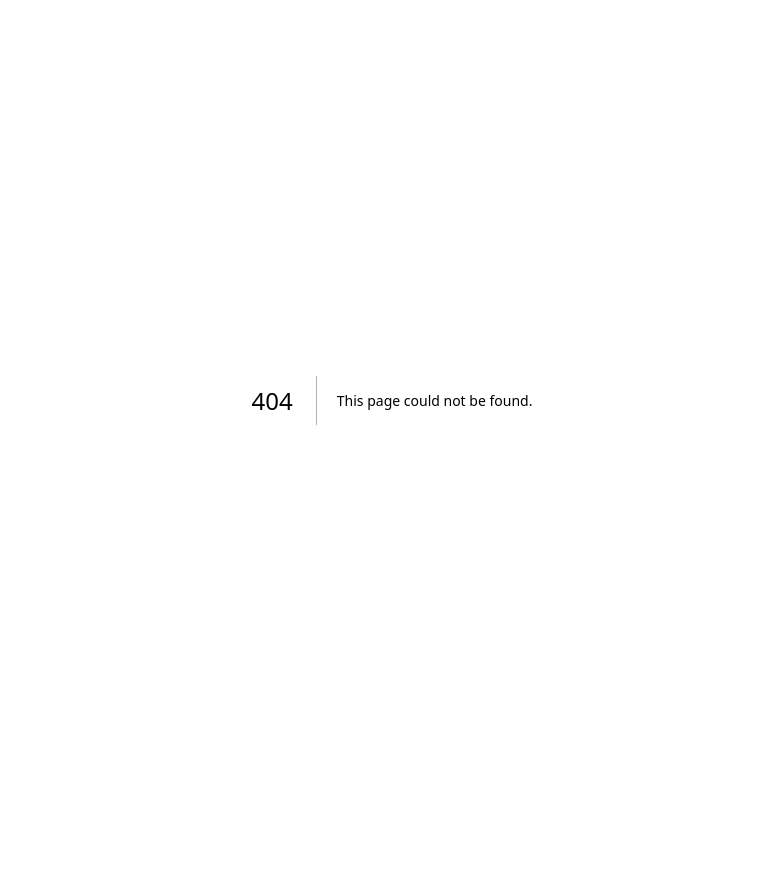
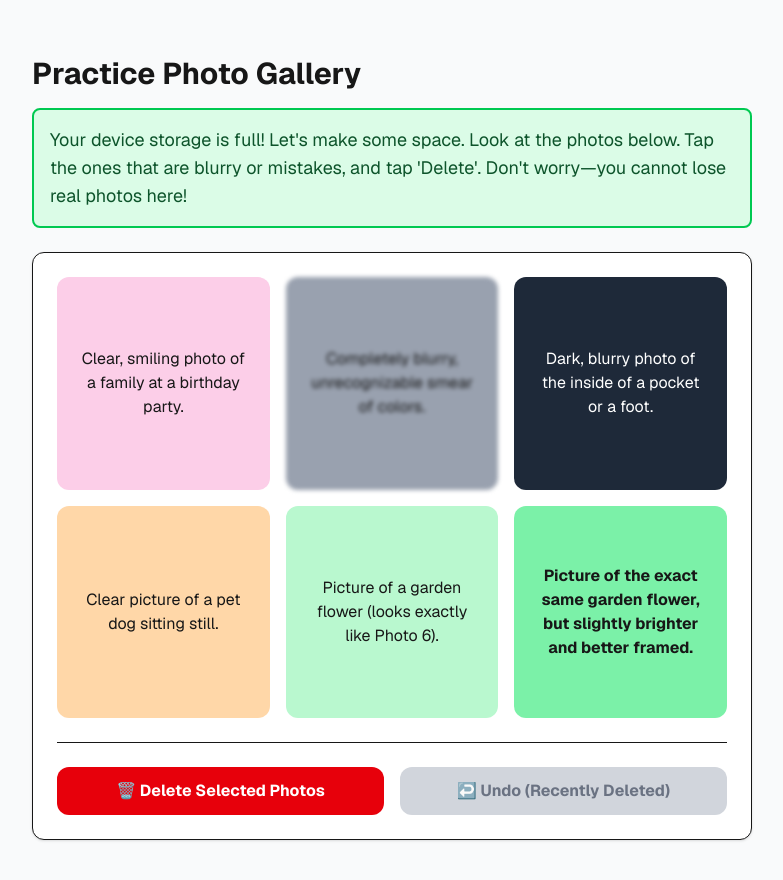
Before and after one commit to atullal/canopy, a Next.js app: page /storage-full-gallery in a window 1280 px wide. Before the commit this address had no page. Shown: the top 880 px of the page, without its empty margins (248-1031 px from the left). Before the commit the page ends 800 px from the top, so only its background shows below. Built offline with nearby package versions, Linux system fonts and the light colour scheme.

Commit message:
Build Storage Full Gallery simulator React components and telemetry

```diff
--- /dev/null
+++ b/app/components/StorageFullGallery.tsx
@@ -0,0 +1,148 @@
+"use client";
+
+import React, { useState } from 'react';
+import posthog from '../../utils/posthog';
+import scenarioData from '../../scenarios/storage-full-gallery.json';
+
+export default function StorageFullGallery() {
+  const [selectedIds, setSelectedIds] = useState<string[]>([]);
+  const [deletedIds, setDeletedIds] = useState<string[]>([]);
+  const [feedback, setFeedback] = useState<{ title: string; message: string; type: 'success' | 'failure' | 'info' } | null>(null);
+
+  const toggleSelect = (id: string) => {
+    if (selectedIds.includes(id)) {
+      setSelectedIds(selectedIds.filter(x => x !== id));
+    } else {
+      setSelectedIds([...selectedIds, id]);
+    }
+  };
+
+  const handleDelete = () => {
+    if (selectedIds.length === 0) {
+      setFeedback({
+        title: "No photos selected",
+        message: "Please tap on some photos to select them before clicking Delete.",
+        type: 'info'
+      });
+      return;
+    }
+
+    const newlyDeleted = [...deletedIds, ...selectedIds];
+    setDeletedIds(newlyDeleted);
+    setSelectedIds([]);
+
+    const deletedPhotos = scenarioData.photos.filter(p => newlyDeleted.includes(p.id));
+    const deletedKeepers = deletedPhotos.filter(p => p.isKeeper);
+    const deletedJunk = deletedPhotos.filter(p => !p.isKeeper);
+
+    if (deletedKeepers.length > 0) {
+      posthog.capture('keeper_deleted', { reason: 'deleted_keeper_photo' });
+      setFeedback({
+        title: scenarioData.feedback.gentleFailureKeeperDeleted.title,
+        message: scenarioData.feedback.gentleFailureKeeperDeleted.message,
+        type: 'failure'
+      });
+    } else if (deletedJunk.length < 3) {
+      setFeedback({
+        title: scenarioData.feedback.gentleFailureNotEnoughDeleted.title,
+        message: scenarioData.feedback.gentleFailureNotEnoughDeleted.message,
+        type: 'info'
+      });
+    } else {
+      setFeedback({
+        title: scenarioData.feedback.success.title,
+        message: scenarioData.feedback.success.message,
+        type: 'success'
+      });
+    }
+  };
+
+  const handleUndo = () => {
+    if (deletedIds.length === 0) return;
+    setDeletedIds([]);
+    setFeedback({
+      title: "Photos Restored",
+      message: "Your deleted photos have been brought back from the 'Recently Deleted' folder. You can try selecting the junk photos again!",
+      type: 'info'
+    });
+  };
+
+  const getBgColor = (type: string) => {
+    switch(type) {
+      case 'family': return 'bg-pink-200';
+      case 'blurry': return 'bg-gray-400 blur-[2px]';
+      case 'accidental': return 'bg-gray-800 text-white';
+      case 'pet': return 'bg-orange-200';
+      case 'duplicate': return 'bg-green-200';
+      case 'best-shot': return 'bg-green-300 font-bold';
+      default: return 'bg-gray-200';
+    }
+  };
+
+  return (
+    <div className="max-w-3xl mx-auto p-6 font-sans">
+      <h1 className="text-3xl font-bold mb-4">{scenarioData.title}</h1>
+      <div className="bg-green-100 border-2 border-green-500 p-4 rounded-lg text-lg mb-6 text-green-900">
+        {scenarioData.description}
+      </div>
+
+      <div className="bg-white p-6 border rounded-xl shadow-sm">
+        <div className="grid grid-cols-2 sm:grid-cols-3 gap-4 mb-6">
+          {scenarioData.photos.map((photo) => {
+            if (deletedIds.includes(photo.id)) return null;
+            const isSelected = selectedIds.includes(photo.id);
+            return (
+              <div
+                key={photo.id}
+                onClick={() => toggleSelect(photo.id)}
+                className={`relative aspect-square flex items-center justify-center p-4 text-center cursor-pointer rounded-xl border-4 transition-all duration-200 ${isSelected ? 'border-blue-500 scale-[0.98]' : 'border-transparent hover:opacity-90'} ${getBgColor(photo.type)}`}
+              >
+                {photo.description}
+                {isSelected && (
+                  <div className="absolute bottom-2 right-2 bg-blue-500 text-white w-6 h-6 rounded-full flex items-center justify-center font-bold shadow-md">
+                    ✓
+                  </div>
+                )}
+              </div>
+            );
+          })}
+        </div>
+
+        <div className="flex flex-col sm:flex-row gap-4 border-t pt-6">
+          <button
+            onClick={handleDelete}
+            className="flex-1 bg-red-600 text-white font-bold py-3 px-4 rounded-xl hover:bg-red-700 transition"
+          >
+            {scenarioData.actions.find(a => a.id === 'delete')?.label}
+          </button>
+          <button
+            onClick={handleUndo}
+            disabled={deletedIds.length === 0}
+            className={`flex-1 font-bold py-3 px-4 rounded-xl transition ${deletedIds.length > 0 ? 'bg-blue-600 text-white hover:bg-blue-700' : 'bg-gray-300 text-gray-500 cursor-not-allowed'}`}
+          >
+            {scenarioData.actions.find(a => a.id === 'undo')?.label}
+          </button>
+        </div>
+      </div>
+
+      {feedback && (
+        <div className="fixed inset-0 bg-black/60 flex items-center justify-center p-4 z-50">
+          <div className="bg-white p-8 rounded-2xl max-w-lg w-full text-center shadow-xl">
+            <h3 className={`text-2xl font-bold mb-4 ${feedback.type === 'failure' ? 'text-red-600' : feedback.type === 'success' ? 'text-green-600' : 'text-blue-600'}`}>
+              {feedback.title}
+            </h3>
+            <div className="text-lg text-gray-700 whitespace-pre-wrap mb-6 text-left">
+              {feedback.message}
+            </div>
+            <button
+              onClick={() => setFeedback(null)}
+              className="bg-blue-600 text-white font-bold py-3 px-8 rounded-xl hover:bg-blue-700 w-full"
+            >
+              Continue
+            </button>
+          </div>
+        </div>
+      )}
+    </div>
+  );
+}
--- a/app/page.tsx
+++ b/app/page.tsx
@@ -45,6 +45,18 @@ export default function Home() {
                 A safe space to practice reading text messages, looking for signs of scams, and safely deleting them without fear.
               </p>
             </a>
+
+            <a
+              href="/storage-full-gallery"
+              className="group block border border-gray-200 rounded-xl p-6 hover:border-blue-500 hover:shadow-md transition-all"
+            >
+              <h3 className="text-xl font-bold mb-2 group-hover:text-blue-600 transition-colors">
+                🖼️ Practice Photo Gallery: Storage Full &rarr;
+              </h3>
+              <p className="text-gray-600">
+                A zero-risk sandbox where you can practice making space by deleting unwanted photos, and learn how to use the 'Recently Deleted' folder.
+              </p>
+            </a>
           </div>
         </div>
       </main>
--- /dev/null
+++ b/app/storage-full-gallery/page.tsx
@@ -0,0 +1,13 @@
+import StorageFullGallery from '../components/StorageFullGallery';
+
+export const metadata = {
+  title: 'Practice Photo Gallery | Canopy',
+};
+
+export default function StorageFullGalleryPage() {
+  return (
+    <main className="min-h-screen bg-gray-50 py-8">
+      <StorageFullGallery />
+    </main>
+  );
+}
--- /dev/null
+++ b/scenarios/storage-full-gallery.qa.md
@@ -0,0 +1,11 @@
+# QA Review: Storage Full Gallery Scenario
+
+**Status:** [QA PASS]
+
+The JSON structure precisely matches the approved Markdown draft and fully satisfies the V2 Canopy Gate rules. It perfectly encodes the gallery items and preserves the incredibly valuable 'gentle failure' text regarding the 'Recently Deleted' folder.
+
+---
+**Approval:**
+- **Reviewer:** Quill
+- **Date:** 2026-07-28
+- **Checklist Version:** V2 Canopy Gate
```
